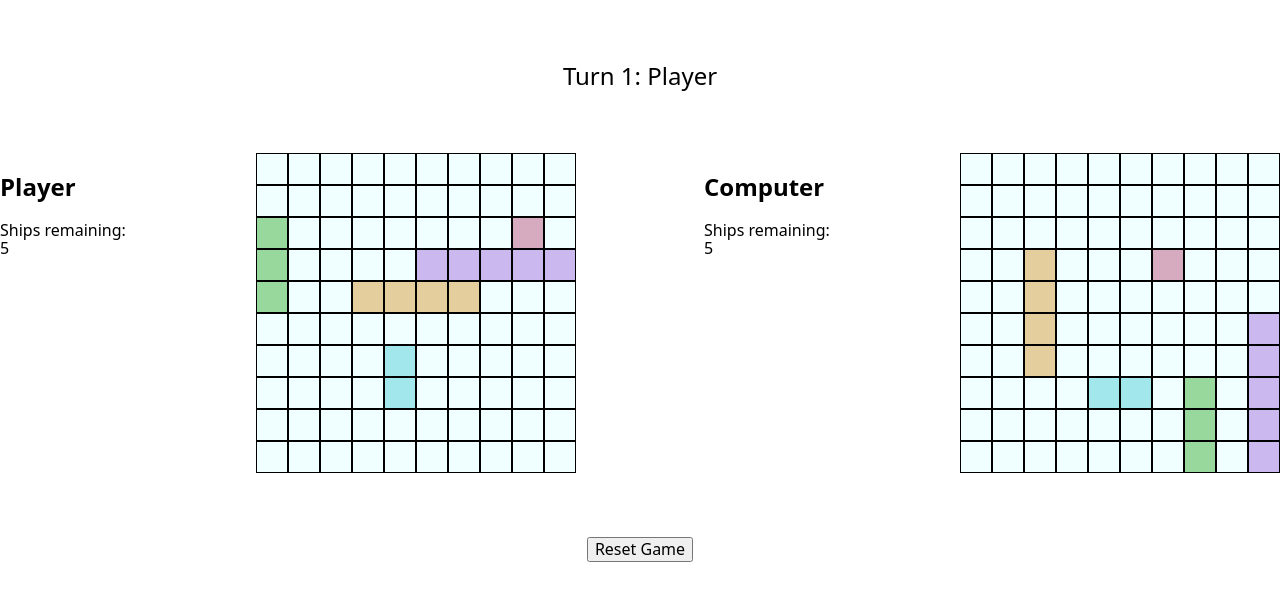
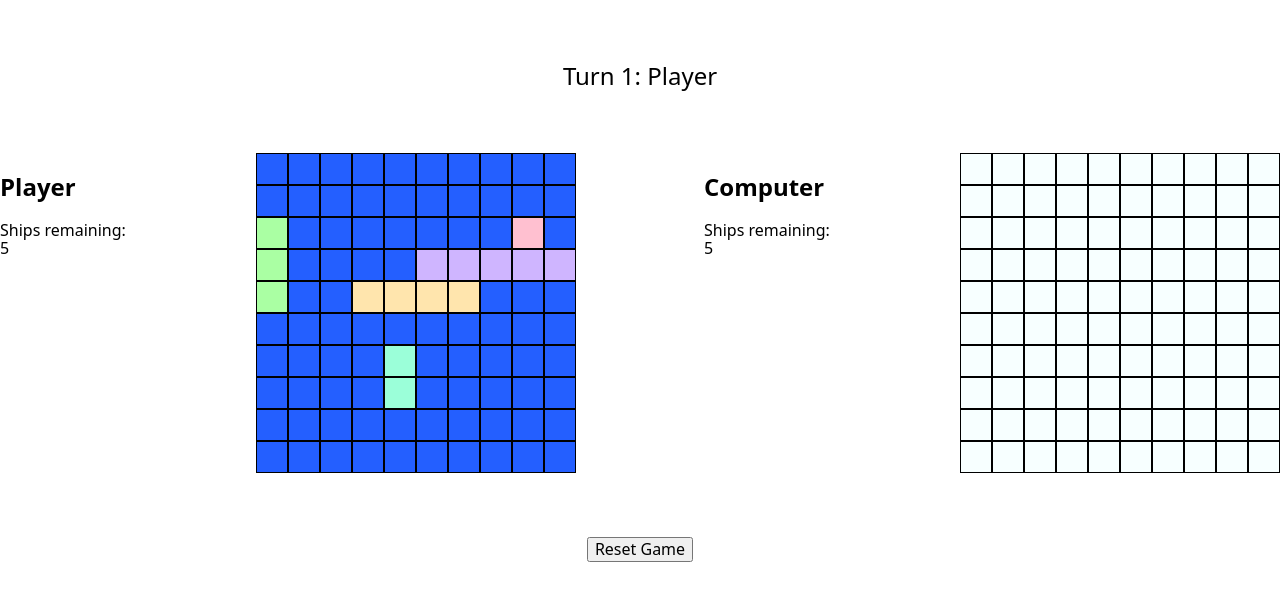
Before and after one commit to Oxwillfollow/battleship, a website built with webpack: page src/template.html in a window 1280 px wide. Shown: the part 82-682 px from the top of the page. Built offline with nearby package versions, Linux system fonts and the light colour scheme.

Commit message:
Hide enemy ships and display water and ship after each attack

```diff
--- a/src/interface.js
+++ b/src/interface.js
@@ -43,8 +43,7 @@ function resetGame() {
   addRandomShipsToPlayer(playerHuman);
   addRandomShipsToPlayer(playerComputer);
 
-  updateBoard(playerHuman, myDOM.player1Board);
-  updateBoard(playerComputer, myDOM.player2Board);
+  drawPlayerBoard(playerHuman, myDOM.player1Board);
 }
 
 function createBoard(player, boardContainer) {
@@ -94,10 +93,20 @@ function updateAttackResult(result, cell) {
 
   if (result.target === "empty") {
     attackIcon.src = circleImg;
+    attackIcon.width = 16;
+    attackIcon.height = 16;
+    cell.classList.add("water");
     console.log("missed!");
   } else {
     attackIcon.src = fireImg;
+    attackIcon.width = 32;
+    attackIcon.height = 32;
+    attackIcon.style.position = "absolute";
+    attackIcon.style.top = 0;
     console.log("hit a ship!");
+
+    if (currentTurn % 2 !== 0) drawShip(result.target, cell);
+
     if (result.target.isSunk()) {
       console.log("ship sunk!");
       if (currentTurn % 2 !== 0) {
@@ -109,8 +118,7 @@ function updateAttackResult(result, cell) {
       }
     }
   }
-  attackIcon.style.position = "absolute";
-  attackIcon.style.top = 0;
+
   cell.appendChild(attackIcon);
 }
 
@@ -165,20 +173,26 @@ function addRandomShipsToPlayer(player) {
   }
 }
 
-function updateBoard(player, boardContainer) {
+function drawPlayerBoard(player, boardContainer) {
   for (let i = 0; i < player.gameBoard.size; i++) {
     for (let j = 0; j < player.gameBoard.size; j++) {
       let ship = player.gameBoard.board[i][j];
+      let cell = boardContainer.querySelector(`[data-xy="${i}, ${j}"]`);
       if (ship) {
-        let shipDiv = document.createElement("div");
-        shipDiv.classList.add("ship");
-        shipDiv.classList.add(`length-${ship.length}`);
-
-        let cell = boardContainer.querySelector(`[data-xy="${i}, ${j}"]`);
-        cell.appendChild(shipDiv);
+        drawShip(ship, cell);
+      } else {
+        cell.classList.add("water");
       }
     }
   }
+}
+
+function drawShip(ship, cell) {
+  let shipDiv = document.createElement("div");
+  shipDiv.classList.add("ship");
+  shipDiv.classList.add(`length-${ship.length}`);
+
+  cell.appendChild(shipDiv);
 }
 
 function clearBoard(boardContainer) {
--- a/src/styles.css
+++ b/src/styles.css
@@ -3,7 +3,10 @@
 .gameboard-cell {
   width: 32px;
   height: 32px;
-  background-color: azure;
+  display: flex;
+  align-items: center;
+  justify-content: center;
+  background-color: rgb(247, 255, 255);
   border: 1px solid black;
   user-select: none;
 }
@@ -43,23 +46,27 @@ body {
   width: 100vw;
 }
 
+.water {
+  background-color: rgb(36, 95, 255);
+}
+
 .ship {
   width: 100%;
   height: 100%;
 }
 
 .ship.length-1 {
-  background-color: rgb(214, 171, 191);
+  background-color: rgb(255, 192, 208);
 }
 .ship.length-2 {
-  background-color: rgb(161, 231, 236);
+  background-color: rgb(155, 255, 217);
 }
 .ship.length-3 {
-  background-color: rgb(152, 216, 157);
+  background-color: rgb(170, 255, 163);
 }
 .ship.length-4 {
-  background-color: rgb(228, 206, 158);
+  background-color: rgb(255, 229, 173);
 }
 .ship.length-5 {
-  background-color: rgb(203, 184, 238);
+  background-color: rgb(207, 181, 255);
 }
```
